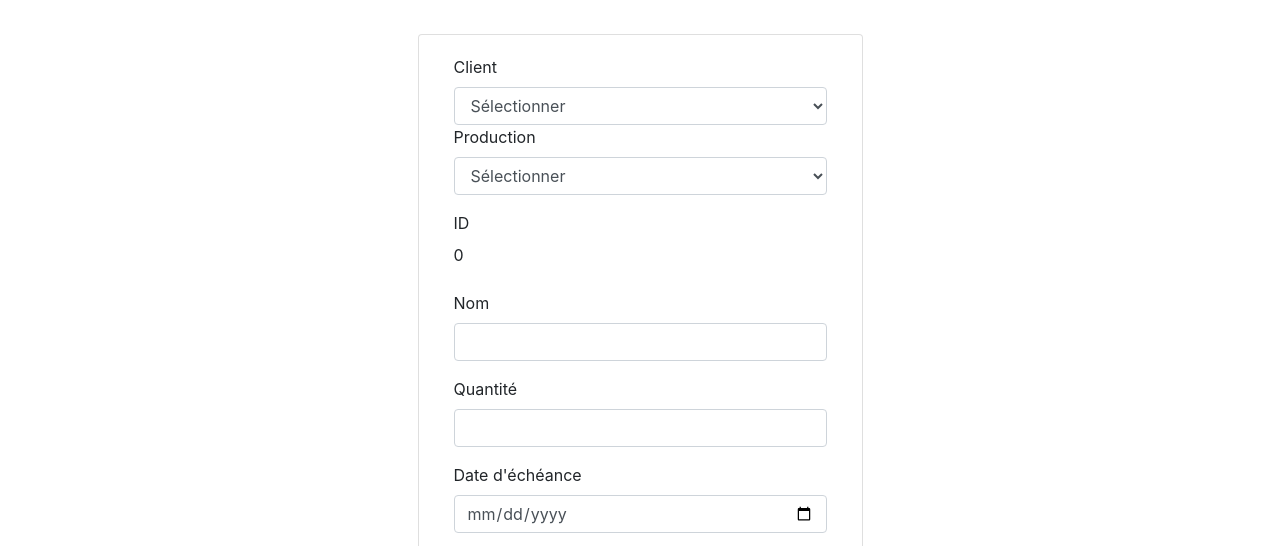
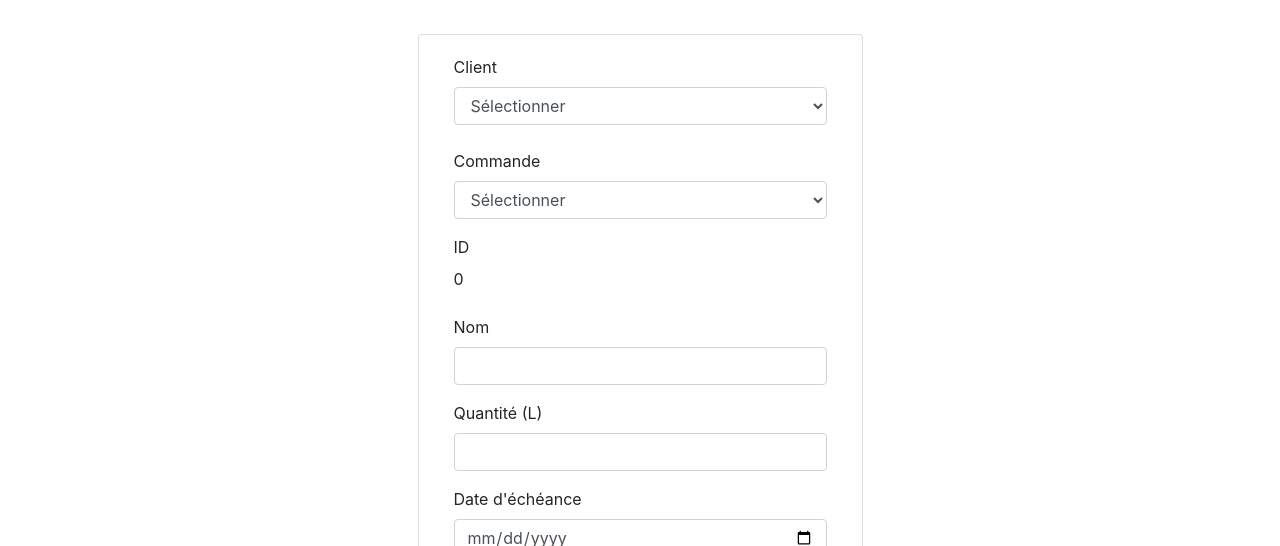
Before and after one commit to Chaps06TV/ProjetIndustriel, a website: page commandes.html in a window 1280 px wide. Shown: the part 254-800 px from the top of the page. Drawn offline with nearby package versions, Linux system fonts and the light colour scheme; no server answers.

Commit message:
Update commandes.html

```diff
--- a/commandes.html
+++ b/commandes.html
@@ -70,9 +70,9 @@
               <label for="inputListeClient">Client</label>
               <select class="col-md-12 form-control" id="inputListeClient" name="inputListeClient" onchange="clientChange()">
                 <option value="0">S&eacute;lectionner</option>
-              </select>
+              </select><br/>
 
-              <label for="inputListeProduction">Production</label>
+              <label for="inputListeProduction">Commande</label>
               <select class="col-md-12 form-control" id="inputListeProduction" name="inputListeProduction" onchange="prodChange()">
                 <option value="0">S&eacute;lectionner</option>
               </select>
@@ -90,7 +90,7 @@
             </div>
 
             <div class="form-group">
-              <label for="quantiteProd">Quantit&eacute;</label>
+              <label for="quantiteProd">Quantit&eacute; (L)</label>
               <input class="col-md-12 form-control" type="number" id="quantiteProd" name="quantiteProd" onkeypress="Validation()" onchange="Validation()" required></input>
             </div>
 
```
